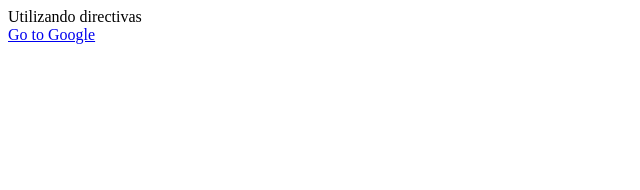
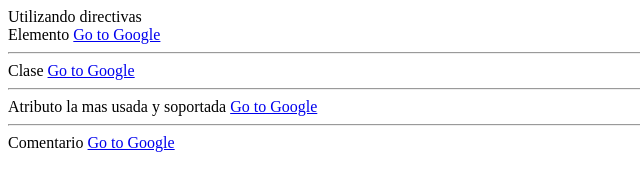
Before and after one commit to aantivero/libro-ang, a website: page app/05/index.html in a window 1280 px wide. Shown: the whole page, without its empty margins (0-640 px from the left). Drawn offline with nearby package versions, Linux system fonts and the light colour scheme.

Commit message:
Elementos, Atributos, Clases y Comentarios como directivas

```diff
--- a/app/05/index.html
+++ b/app/05/index.html
@@ -14,6 +14,16 @@ and open the template in the editor.
     </head>
     <body>
         <div>Utilizando directivas</div>
+        Elemento
         <my-directive></my-directive>
+        <hr>
+        Clase
+        <div class="my-directive"></div>
+        <hr>
+        Atributo la mas usada y soportada
+        <div my-directive></div>
+        <hr>
+        Comentario
+        <!-- directive:my-directive -->
     </body>
 </html>
--- a/app/05/js/app.js
+++ b/app/05/js/app.js
@@ -6,7 +6,7 @@
 angular.module('myApp', [])
     .directive('myDirective', function(){
         return {
-          restrict: 'E',
+          restrict: 'EACM',//E es un elemento, A atributo, C clase, M comentario
           replace: true,//eliminar <my-directive> del DOM
           template: '<a href="http://google.com"> Go to Google</a>'
         }
```
